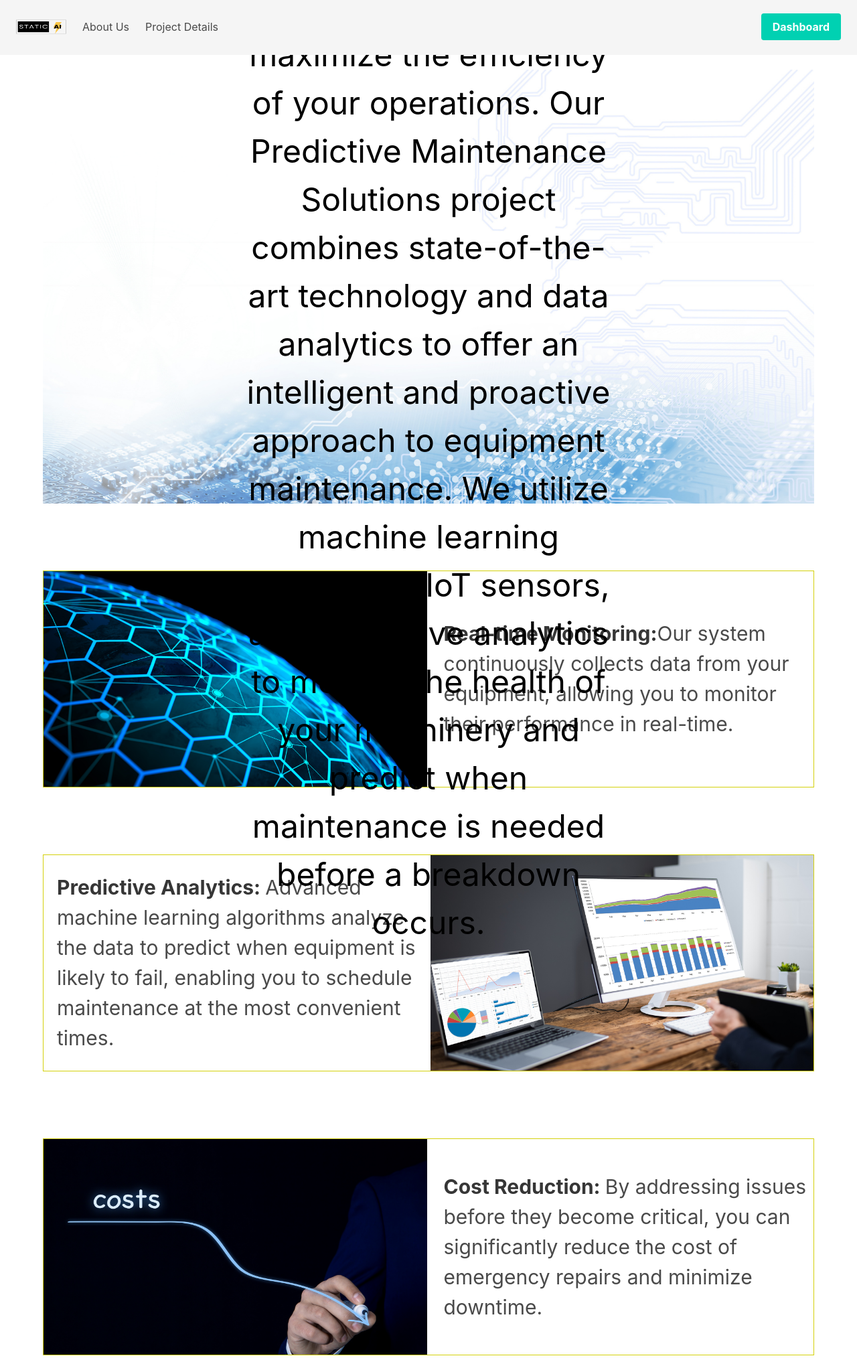
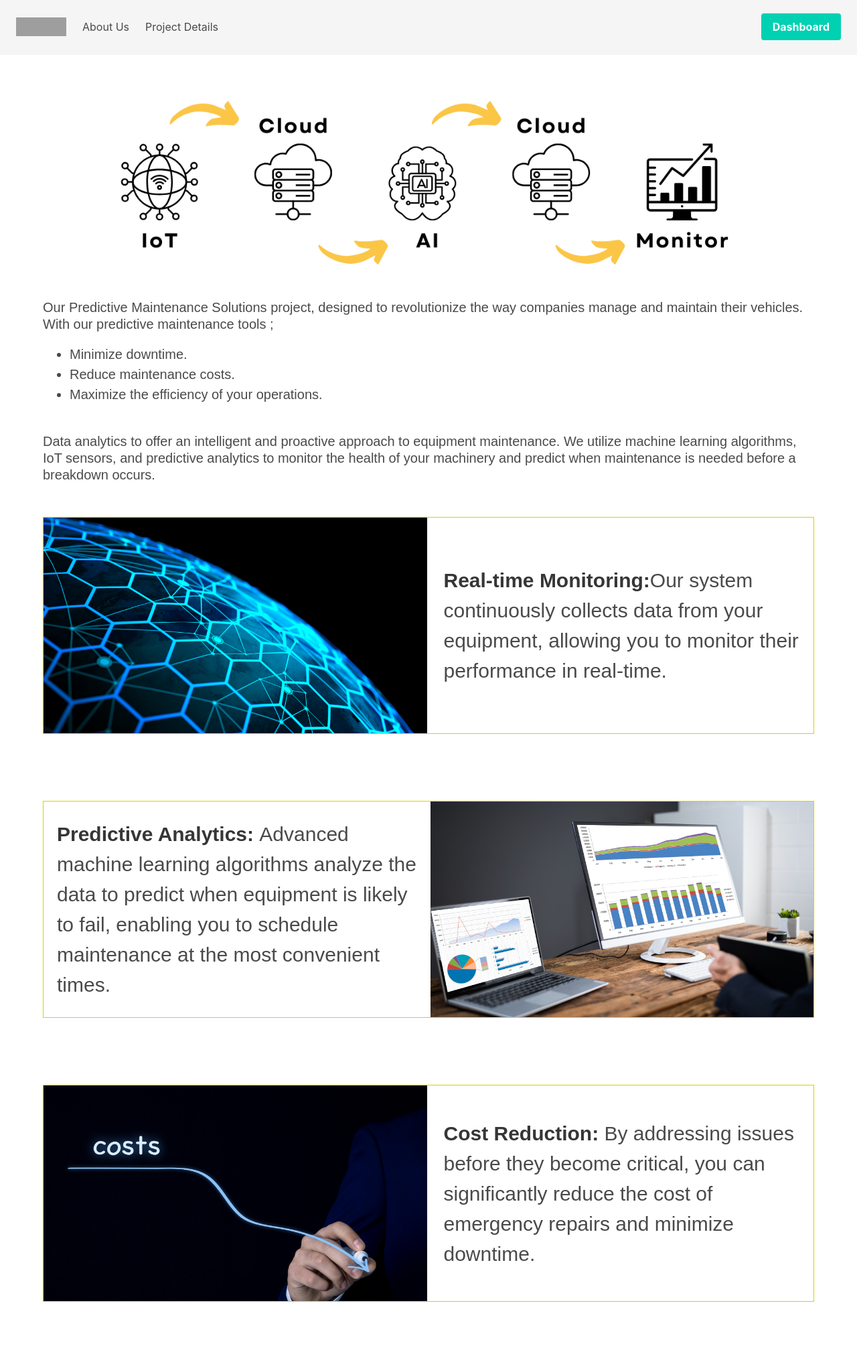
Before and after one commit to StatikElektrik/web-server, a Flask app: page /project_details in a window 1280 px wide. Shown: the top 2028 px of the page at 67% size. Run offline with Flask 3, Linux system fonts and the light colour scheme; parts of the project's set-up code (start-up, migrations or seed data) failed here and were passed over; some libraries are stand-ins or nearby versions; some web fonts are replaced; grey boxes are pictures that could not be loaded.

Commit message:
feat: Add dashboard and index pages (#4)
* Images added, logo updated.

* Project details updated.

* Index page added.

```diff
--- a/server/static/style.css
+++ b/server/static/style.css
@@ -1,4 +1,6 @@
 @import "https://cdn.jsdelivr.net/npm/bulma@0.9.4/css/bulma.min.css";
+@import "https://cdn.jsdelivr.net/npm/@mdi/font@7.2.96/css/materialdesignicons.min.css";
+@import "https://fonts.cdnfonts.com/css/garet";
 
 .details_container {
     display: grid;
@@ -18,22 +20,17 @@
   .details_text {
     font-size: 30px;
     padding-left: 20px;
+    font-family: 'Garet', sans-serif;
   }
 
-.new_img {
-    opacity: 0.5;
-  }
+.tile {
+  align-items: center;
+  margin:auto;
+}
 
-
-.container_background {
-    position: relative;
-    text-align: center;
-    color: black;
-    margin-bottom: 100px;
-  }
-  .centered {
-    position: absolute;
-    top: 30%;
-    left: 50%;
-    transform: translate(-50%, -50%);
-  }
+.subtitle{
+  font-family: 'Garet', sans-serif;
+}
+.title{
+  font-family: 'Garet', sans-serif;
+}
--- a/server/templates/project_details.html
+++ b/server/templates/project_details.html
@@ -1,15 +1,21 @@
 {% extends 'partials/base.html' %}
 
 {% block content %}
-
-<div class="container_background">
-    <img class="mySlides" src="./static/images/detail_back.png" style="width:100%" >
-    <div class="centered" ><font size="15">Welcome to our cutting-edge Predictive Maintenance Solutions project, designed to revolutionize the way companies manage and maintain their vehicles.
-        With our advanced predictive maintenance tools, you can minimize downtime,
-        reduce maintenance costs, and maximize the efficiency of your operations.
-        Our Predictive Maintenance Solutions project combines state-of-the-art technology and data analytics to
-        offer an intelligent and proactive approach to equipment maintenance. We utilize machine learning algorithms,
-        IoT sensors, and predictive analytics to monitor the health of your machinery and predict when maintenance is needed before a breakdown occurs.</font></div>
+<div class="container is-max-widescreen">
+    <img src="./static/images/scheme.png" style="width:100%" >
+        <div class="content">
+            <div class="subtitle has-text-left">
+                Our Predictive Maintenance Solutions project, designed to revolutionize the way companies manage and maintain their vehicles.
+                With our predictive maintenance tools ;
+                <ul>
+                    <li>Minimize downtime.</li>
+                    <li>Reduce maintenance costs.</li>
+                    <li>Maximize the efficiency of your operations.</li>
+                    </ul><br>
+                Data analytics to offer an intelligent and proactive approach to equipment maintenance. We utilize machine learning algorithms,
+                IoT sensors, and predictive analytics to monitor the health of your machinery and predict when maintenance is needed before a breakdown occurs.<br><br><br>
+            </div>
+        </div>
 </div>
 
 <div class="details_container">
@@ -29,7 +35,6 @@
         <img src="./static/images/graph.png">
     </div>
 </div>
-
 
 
 <div class="details_container">
@@ -62,22 +67,4 @@
 </div>
 
 
-
-<!--
-<div>
-        <h2>Project Overview</h2>
-        <p></p>
-
-        <h2>Benefits</h2>
-        <ul>
-            <li><strong>Increased Efficiency:</strong> Predictive maintenance allows you to optimize your maintenance schedules, ensuring equipment is serviced only when necessary.</li>
-            <li><strong>Cost Savings:</strong> Save money by avoiding unnecessary maintenance and reducing unplanned downtime.</li>
-            <li><strong>Improved Safety:</strong> Ensure the safety of your employees by addressing potential equipment issues proactively.</li>
-            <li><strong>Enhanced Productivity:</strong> Minimize disruptions to your operations and maximize the productivity of your workforce.</li>
-        </ul>
-</div>
-
--->
-
-
 {% endblock %}
```
Also changed, not shown: server/templates/index.html (+60 -3 lines), server/static/images/detail.png (added), server/static/images/in_graph.png (added), server/static/images/index.png (added), server/static/images/ptai_logo.png (added), server/static/images/scheme.png (added), server/static/images/static-ai-logo.png (deleted).
